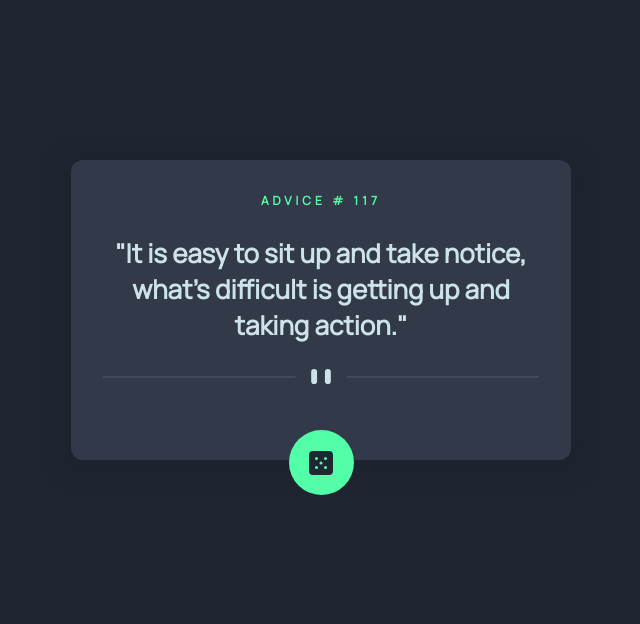
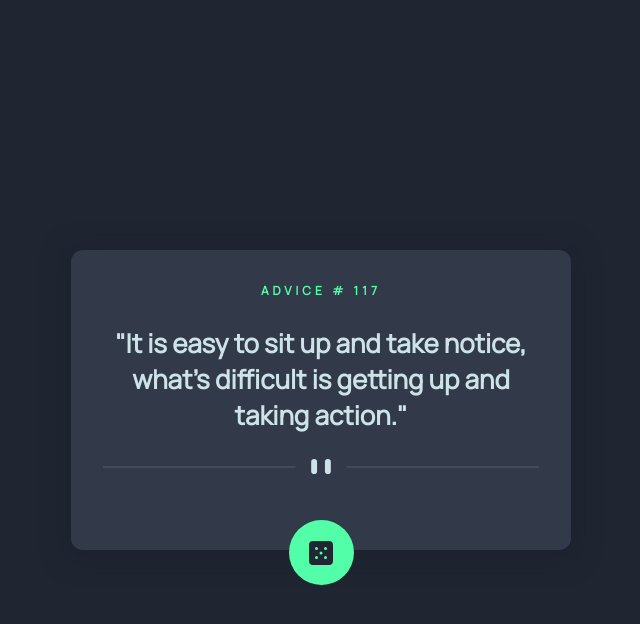
Before and after one commit to nsofianos/advice-generator, a website: page public/index.html in a window 1280 px wide. Shown: the whole page, without its empty margins (319-959 px from the left). Drawn offline with Linux system fonts and the light colour scheme.

Commit message:
fix app position issue

```diff
--- a/public/styles/_layout.scss
+++ b/public/styles/_layout.scss
@@ -11,6 +11,11 @@ body {
   background-color: $neutralClr3;
   font-family: $mainFont;
   font-weight: 800;
+  display: flex;
+  justify-content: center;
+  align-items: center;
+  margin: 0;
+  height: 100vh;
 }
 
 .main-container {
@@ -21,7 +26,6 @@ body {
   background-color: $neutralClr2;
   width: 500px;
   margin: auto;
-  margin-top: 10em;
   border-radius: 12px;
   height: 300px;
   position: relative;
```
Also changed, not shown: public/styles/index.css, 1 other file.
